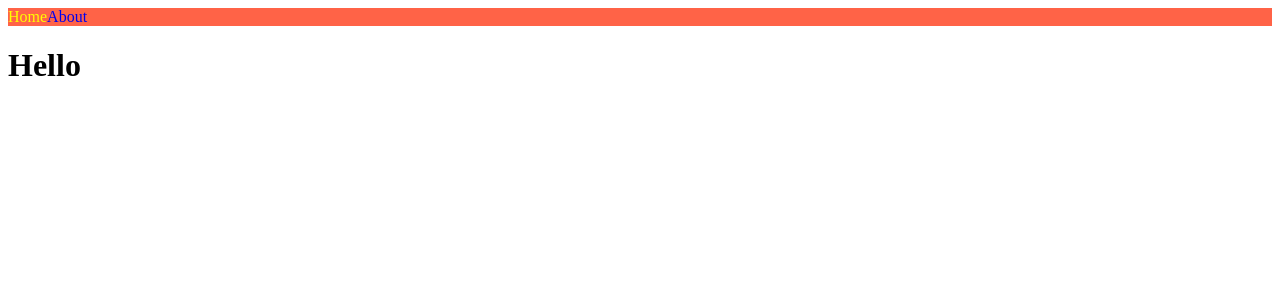
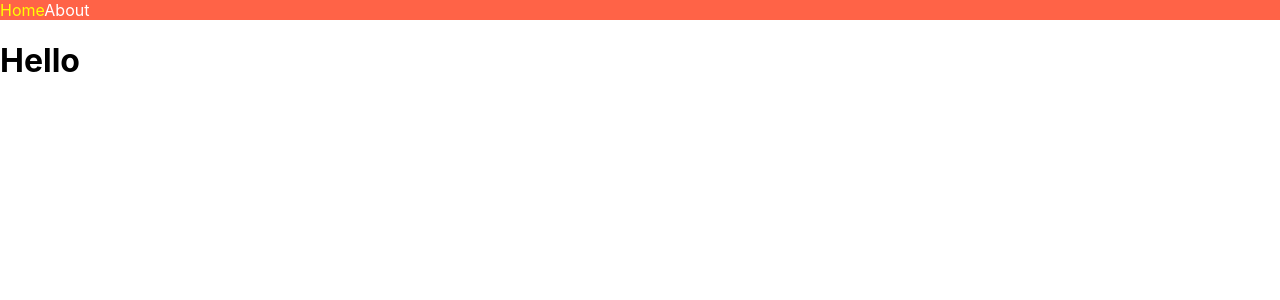
Before and after one commit to HoJin9622/nextjs-intro, a Next.js app: page / in a window 1280 px wide. Shown: the top 300 px of the page. Built offline with nearby package versions, Linux system fonts and the light colour scheme.

Commit message:
#1.6 Custom App

```diff
--- /dev/null
+++ b/pages/_app.tsx
@@ -0,0 +1,17 @@
+import { AppProps } from 'next/dist/shared/lib/router/router'
+import NavBar from '../components/NavBar'
+import '../styles/globals.css'
+
+export default function App({ Component, pageProps }: AppProps) {
+  return (
+    <>
+      <NavBar />
+      <Component {...pageProps} />
+      <style jsx global>{`
+        a {
+          color: white;
+        }
+      `}</style>
+    </>
+  )
+}
--- a/pages/about.tsx
+++ b/pages/about.tsx
@@ -1,9 +1,6 @@
-import NavBar from '../components/NavBar'
-
 export default function Potato() {
   return (
     <div>
-      <NavBar />
       <h1>About</h1>
     </div>
   )
--- a/pages/index.tsx
+++ b/pages/index.tsx
@@ -1,15 +1,7 @@
-import NavBar from '../components/NavBar'
-
 export default function Home() {
   return (
     <div>
-      <NavBar />
       <h1 className='active'>Hello</h1>
-      <style jsx>{`
-        a {
-          color: white;
-        }
-      `}</style>
     </div>
   )
 }
```
